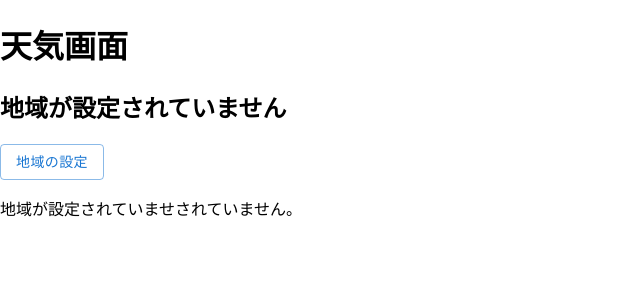
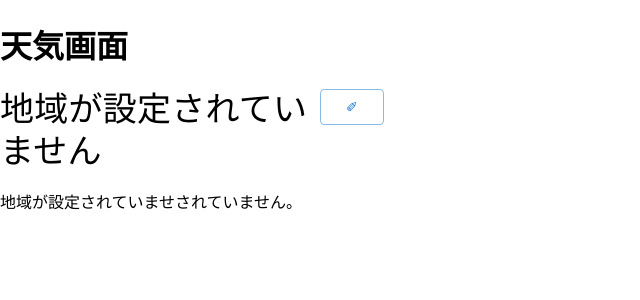
Before and after one commit to kc3hack/2023_H, a React (Create React App) app in the folder kc3hack_h/: page /weather in a window 1280 px wide. Shown: the top 300 px of the page, without its empty margins (0-640 px from the left). Built offline with nearby package versions, Linux system fonts and the light colour scheme.

Commit message:
💄 グリッドシステムにより横並びにする

```diff
--- a/kc3hack_h/src/Weather.js
+++ b/kc3hack_h/src/Weather.js
@@ -10,6 +10,8 @@ import {
   DialogContent,
   DialogContentText,
   DialogTitle,
+  Grid,
+  Typography,
 } from "@mui/material";
 
 reportWebVitals();
@@ -176,10 +178,14 @@ function Weather() {
       <h1>天気画面</h1>
 
       <div id="location">
-        <h2 id="location-name">地域が設定されていません</h2>
+        <Grid container>
+          <Grid item xs={3}>
+            <Typography id="location-name" variant="h4">地域が設定されていません</Typography>
+          </Grid>
+          <Grid item xs={2}>
             <div id="location-setting">
               <Button variant="outlined" onClick={handleDialogOpen}>
-            地域の設定
+                ✐
               </Button>
               <Dialog
                 open={dialog_open}
@@ -187,23 +193,32 @@ function Weather() {
                 aria-labelledby="alert-dialog-title"
                 aria-describedby="alert-dialog-description"
               >
-            <DialogTitle id="alert-dialog-title">{"地域の設定"}</DialogTitle>
+                <DialogTitle id="alert-dialog-title">
+                  {"地域の設定"}
+                </DialogTitle>
                 <DialogContent>
                   <DialogContentText id="alert-dialog-description">
-                <select id="location-select">{writeLocationSelection()}</select>
+                    <select id="location-select">
+                      {writeLocationSelection()}
+                    </select>
                   </DialogContentText>
                 </DialogContent>
                 <DialogActions>
                   <Button onClick={handleDialogClose} color="primary">
                     保存
                   </Button>
-              <Button onClick={handleDialogCancelClose} color="primary" autoFocus>
+                  <Button
+                    onClick={handleDialogCancelClose}
+                    color="primary"
+                    autoFocus
+                  >
                     閉じる
                   </Button>
                 </DialogActions>
               </Dialog>
-
             </div>
+          </Grid>
+        </Grid>
       </div>
 
       {/* 天気 */}
```
Lines whose indentation alone changed are shown as unchanged.
